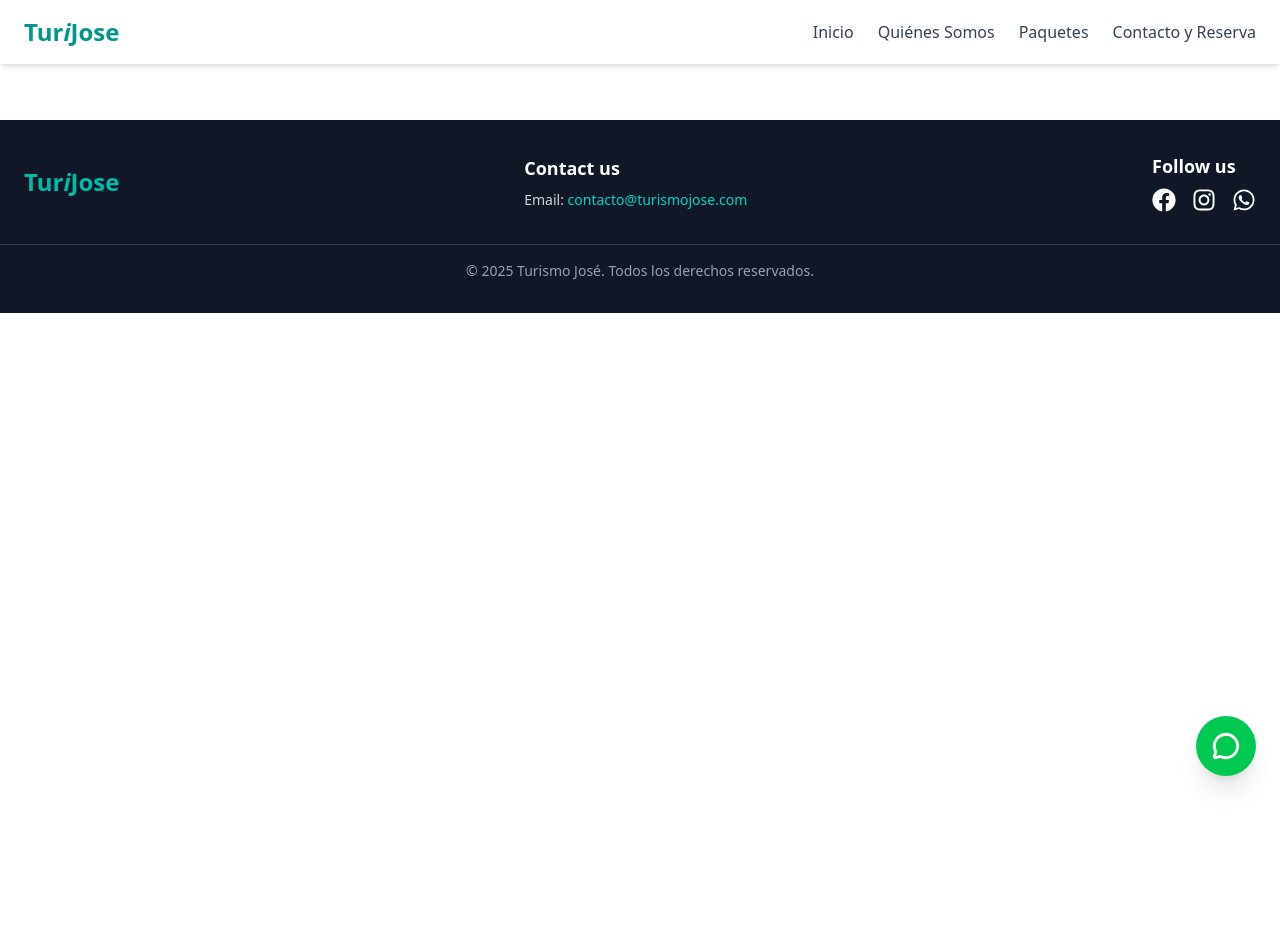
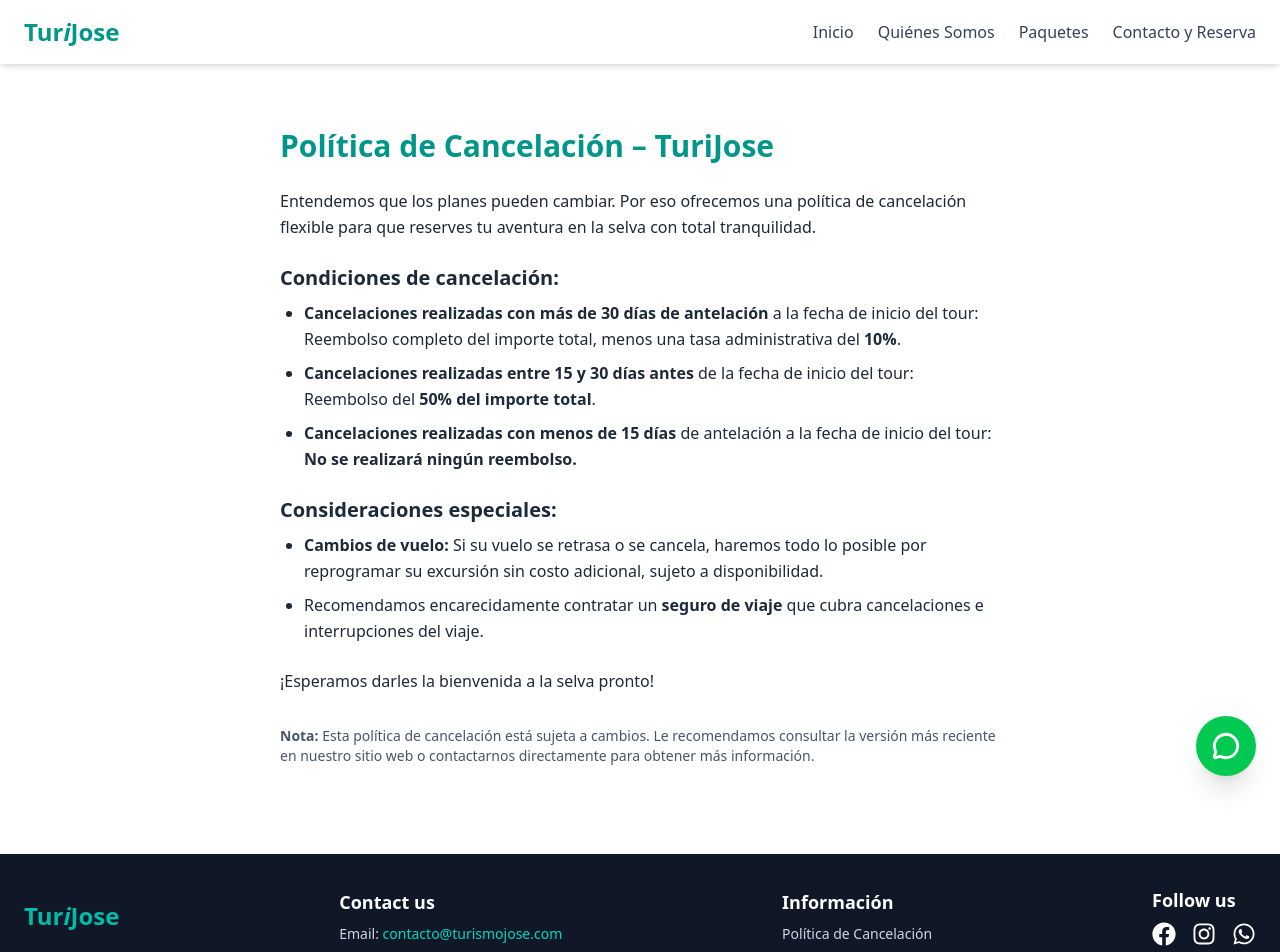
Before and after one commit to dani71296/turijose, a React (Vite) app: page /politica-cancelacion in a window 1280 px wide. Shown: the top 952 px of the page. Before the commit the page ends 800 px from the top, so only its background shows below. Built offline with nearby package versions, Linux system fonts and the light colour scheme.

Commit message:
se añadio politica de cancelacion y fecha en formulario de contacto

```diff
--- a/src/App.jsx
+++ b/src/App.jsx
@@ -7,6 +7,7 @@ import Paquetes from "./pages/Paquetes";
 import Contacto from "./pages/Contacto"
 /* import Galeria from "./pages/Galeria" */
 import WhatsappButton from "./components/WhatsappButton";
+import PoliticaCancelacion from "./pages/PoliticaCancelacion"
 
 function App() {
   return (
@@ -18,6 +19,8 @@ function App() {
           <Route path="/about" element={<About />} />
           <Route path="/paquetes" element={<Paquetes />} />
           <Route path="/contacto" element={<Contacto />} />
+          <Route path="/politica-cancelacion" element={<PoliticaCancelacion />} />
+
           {/* <Route path="/galeria" element={<Galeria />} /> */}
         </Routes>
       </main>
--- a/src/components/Footer.jsx
+++ b/src/components/Footer.jsx
@@ -1,3 +1,4 @@
+// Footer.jsx
 import { FaFacebook, FaInstagram, FaWhatsapp } from "react-icons/fa";
 import { Link } from "react-router-dom";
 
@@ -27,6 +28,21 @@ const Footer = () => {
               contacto@turismojose.com
             </a>
           </p>
+        </div>
+
+        {/* ENLACES */}
+        <div className="mb-6 md:mb-0">
+          <h3 className="text-lg font-semibold mb-2">Información</h3>
+          <ul className="text-sm text-gray-300 space-y-1">
+            <li>
+              <Link
+                to="/politica-cancelacion"
+                className="hover:text-teal-400 transition-colors"
+              >
+                Política de Cancelación
+              </Link>
+            </li>
+          </ul>
         </div>
 
         {/* REDES SOCIALES */}
--- a/src/pages/About.jsx
+++ b/src/pages/About.jsx
@@ -18,7 +18,7 @@ export default function About() {
 
       {/* Quiénes somos */}
       <div className="max-w-3xl mb-12">
-        <h2 className="text-3xl font-bold mb-4 text-blue-700">Quiénes Somos</h2>
+        <h2 className="text-3xl font-bold mb-4 text-green-700">Quiénes Somos</h2>
         <p className="text-gray-600 leading-relaxed">
           En <strong>Turismo José</strong> creemos que viajar es mucho más que visitar lugares:
           es conectar con culturas, personas y paisajes únicos. Desde nuestros inicios, trabajamos
@@ -29,7 +29,7 @@ export default function About() {
 
       {/* Misión */}
       <div className="max-w-3xl mb-12">
-        <h3 className="text-2xl font-semibold mb-3 text-blue-800">Nuestra Misión</h3>
+        <h3 className="text-2xl font-semibold mb-3 text-green-700">Nuestra Misión</h3>
         <p className="text-gray-600 leading-relaxed">
           Brindar experiencias turísticas auténticas y responsables, promoviendo el desarrollo
           sostenible de las comunidades locales y la conservación del medio ambiente, mientras
@@ -39,7 +39,7 @@ export default function About() {
 
       {/* Visión */}
       <div className="max-w-3xl mb-12">
-        <h3 className="text-2xl font-semibold mb-3 text-blue-800">Nuestra Visión</h3>
+        <h3 className="text-2xl font-semibold mb-3 text-green-700">Nuestra Visión</h3>
         <p className="text-gray-600 leading-relaxed">
           Ser reconocidos como una de las principales agencias de turismo sostenible en Bolivia,
           inspirando a más personas a descubrir la riqueza natural y cultural de nuestro país con
@@ -49,7 +49,7 @@ export default function About() {
 
       {/* Valores */}
       <div className="max-w-5xl mb-16">
-        <h3 className="text-2xl font-semibold mb-8 text-blue-800">Nuestros Valores</h3>
+        <h3 className="text-2xl font-semibold mb-8 text-green-700">Nuestros Valores</h3>
         <div className="grid grid-cols-1 sm:grid-cols-2 md:grid-cols-3 gap-6 ">
           {[
             { title: "Respeto", desc: "Valoramos la diversidad cultural, natural y humana en cada experiencia." },
@@ -63,7 +63,7 @@ export default function About() {
               key={valor.title}
               className="bg-white rounded-xl shadow-md p-6 hover:shadow-lg transform transition duration-300 hover:scale-110 "
             >
-              <h4 className="text-xl font-bold mb-2 text-blue-700">{valor.title}</h4>
+              <h4 className="text-xl font-bold mb-2 text-gray-500">{valor.title}</h4>
               <p className="text-gray-600">{valor.desc}</p>
             </div>
           ))}
--- a/src/pages/Contacto.jsx
+++ b/src/pages/Contacto.jsx
@@ -4,6 +4,7 @@ export default function Contact() {
   const [formData, setFormData] = useState({
     name: "",
     email: "",
+    date: "",
     message: "",
   });
 
@@ -22,7 +23,7 @@ export default function Contact() {
       {/* 🟢 HERO */}
       <div className="relative w-full h-[60vh] flex items-center justify-center">
         <img
-          src="/images/contacto.webp" // 🔹 pon aquí la imagen que desees
+          src="/images/contacto.webp"
           alt="Contáctanos"
           className="absolute inset-0 w-full h-full object-cover brightness-50"
         />
@@ -43,11 +44,25 @@ export default function Contact() {
         </p>
       </div>
 
+      {/* 🟣 NUEVA SECCIÓN - Modalidad de Pago */}
+      <div className="max-w-2xl text-center mt-8 px-4">
+        <h3 className="text-xl font-bold text-green-700 mb-2">
+          Modalidad de Pago
+        </h3>
+        <p className="text-gray-700">
+          Los pagos se realizan en <strong>dólares americanos (USD)</strong> al
+          momento de la llegada, de manera presencial.
+          Es necesario escribirnos para confirmar la reserva en la fecha
+          deseada.
+        </p>
+      </div>
+
       {/* 🔵 FORMULARIO */}
       <form
         onSubmit={handleSubmit}
         className="w-full max-w-md bg-white p-6 rounded-2xl shadow-lg mt-8"
       >
+        {/* Nombre */}
         <div className="mb-4">
           <label
             className="block text-gray-700 font-semibold mb-2"
@@ -66,6 +81,7 @@ export default function Contact() {
           />
         </div>
 
+        {/* Correo */}
         <div className="mb-4">
           <label
             className="block text-gray-700 font-semibold mb-2"
@@ -84,6 +100,26 @@ export default function Contact() {
           />
         </div>
 
+        {/* Fecha de viaje */}
+        <div className="mb-4">
+          <label
+            className="block text-gray-700 font-semibold mb-2"
+            htmlFor="date"
+          >
+            Fecha de viaje
+          </label>
+          <input
+            type="date"
+            id="date"
+            name="date"
+            value={formData.date}
+            onChange={handleChange}
+            required
+            className="w-full p-2 border border-gray-300 rounded-lg focus:ring-2 focus:ring-green-500 outline-none"
+          />
+        </div>
+
+        {/* Mensaje */}
         <div className="mb-4">
           <label
             className="block text-gray-700 font-semibold mb-2"
--- /dev/null
+++ b/src/pages/PoliticaCancelacion.jsx
@@ -0,0 +1,68 @@
+import React from "react";
+
+export default function PoliticaCancelacion() {
+  return (
+    <div className="max-w-3xl mx-auto px-6 py-12 text-gray-800 leading-relaxed">
+      <h1 className="text-3xl font-bold text-teal-600 mb-6">
+        Política de Cancelación – TuriJose
+      </h1>
+
+      <p className="mb-4">
+        Entendemos que los planes pueden cambiar. Por eso ofrecemos una política
+        de cancelación flexible para que reserves tu aventura en la selva con
+        total tranquilidad.
+      </p>
+
+      <h2 className="text-xl font-semibold mt-6 mb-2">
+        Condiciones de cancelación:
+      </h2>
+      <ul className="list-disc pl-6 space-y-2">
+        <li>
+          <strong>
+            Cancelaciones realizadas con más de 30 días de antelación
+          </strong>{" "}
+          a la fecha de inicio del tour: Reembolso completo del importe total,
+          menos una tasa administrativa del <strong>10%</strong>.
+        </li>
+        <li>
+          <strong>
+            Cancelaciones realizadas entre 15 y 30 días antes
+          </strong>{" "}
+          de la fecha de inicio del tour: Reembolso del{" "}
+          <strong>50% del importe total</strong>.
+        </li>
+        <li>
+          <strong>Cancelaciones realizadas con menos de 15 días</strong> de
+          antelación a la fecha de inicio del tour:{" "}
+          <strong>No se realizará ningún reembolso.</strong>
+        </li>
+      </ul>
+
+      <h2 className="text-xl font-semibold mt-6 mb-2">
+        Consideraciones especiales:
+      </h2>
+      <ul className="list-disc pl-6 space-y-2">
+        <li>
+          <strong>Cambios de vuelo:</strong> Si su vuelo se retrasa o se
+          cancela, haremos todo lo posible por reprogramar su excursión sin
+          costo adicional, sujeto a disponibilidad.
+        </li>
+        <li>
+          Recomendamos encarecidamente contratar un{" "}
+          <strong>seguro de viaje</strong> que cubra cancelaciones e
+          interrupciones del viaje.
+        </li>
+      </ul>
+
+      <p className="mt-6">
+        ¡Esperamos darles la bienvenida a la selva pronto!
+      </p>
+
+      <p className="mt-8 text-sm text-gray-600">
+        <strong>Nota:</strong> Esta política de cancelación está sujeta a
+        cambios. Le recomendamos consultar la versión más reciente en nuestro
+        sitio web o contactarnos directamente para obtener más información.
+      </p>
+    </div>
+  );
+}
```
